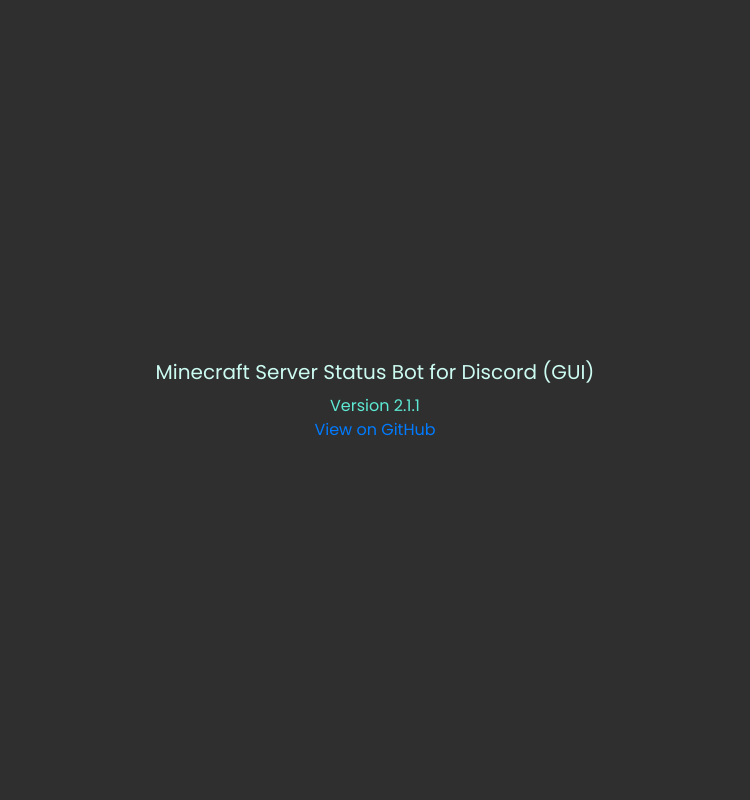
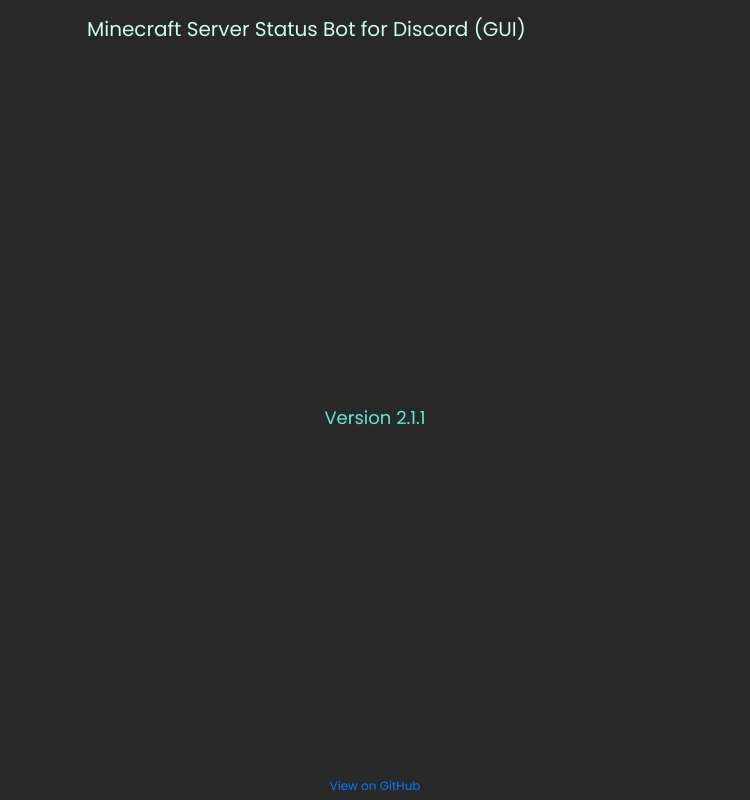
Before and after one commit to NotYourAverageGamer/MCStatus-Bot-for-Discord, an Electron app: page src/gui/about.html in a window 750 px wide. Drawn offline with Linux system fonts and the light colour scheme.

Commit message:
fix (GUI): colours, padding/margins, scrollbars
- removed scroll bars but kept ability to scroll terminal/console when text goes off screen
- adjusted colours
- adjusted some of the padding/margins
- added github repo link to "About" window

```diff
--- a/src/gui/about.html
+++ b/src/gui/about.html
@@ -13,18 +13,31 @@
     <link rel="stylesheet" href="css/style.css" />
     <title>About - MCStatus Bot for Discord (GUI)</title>
   </head>
-  <body bgcolor="#2f2f2f">
+  <body bgcolor="#282828">
     <div
       class="max-w-xl m-auto h-screen flex flex-col align-center justify-center text-center"
     >
-      <h2 class="text-xl text-teal-100 text-center">
+      <h2
+        class="text-xl text-teal-100 text-center"
+        style="position: absolute; top: 15px"
+      >
         Minecraft Server Status Bot for Discord (GUI)
       </h2>
-      <p class="text-medium text-teal-300 mt-2">Version 2.1.1</p>
+      <p class="text-lg text-teal-300 mt-2" style="margin-top: 35px">
+        Version 2.1.1
+      </p>
       <a
         href="https://github.com/NotYourAverageGamer/MCStatus-Bot-for-Discord"
         target="_blank"
         rel="noopener noreferrer"
+        class="text-center"
+        style="
+          font-size: 12px;
+          position: absolute;
+          bottom: 5px;
+          left: 50%;
+          transform: translateX(-50%);
+        "
       >
         View on GitHub
       </a>
```
Also changed, not shown: src/gui/index.html (+21 -7 lines).
